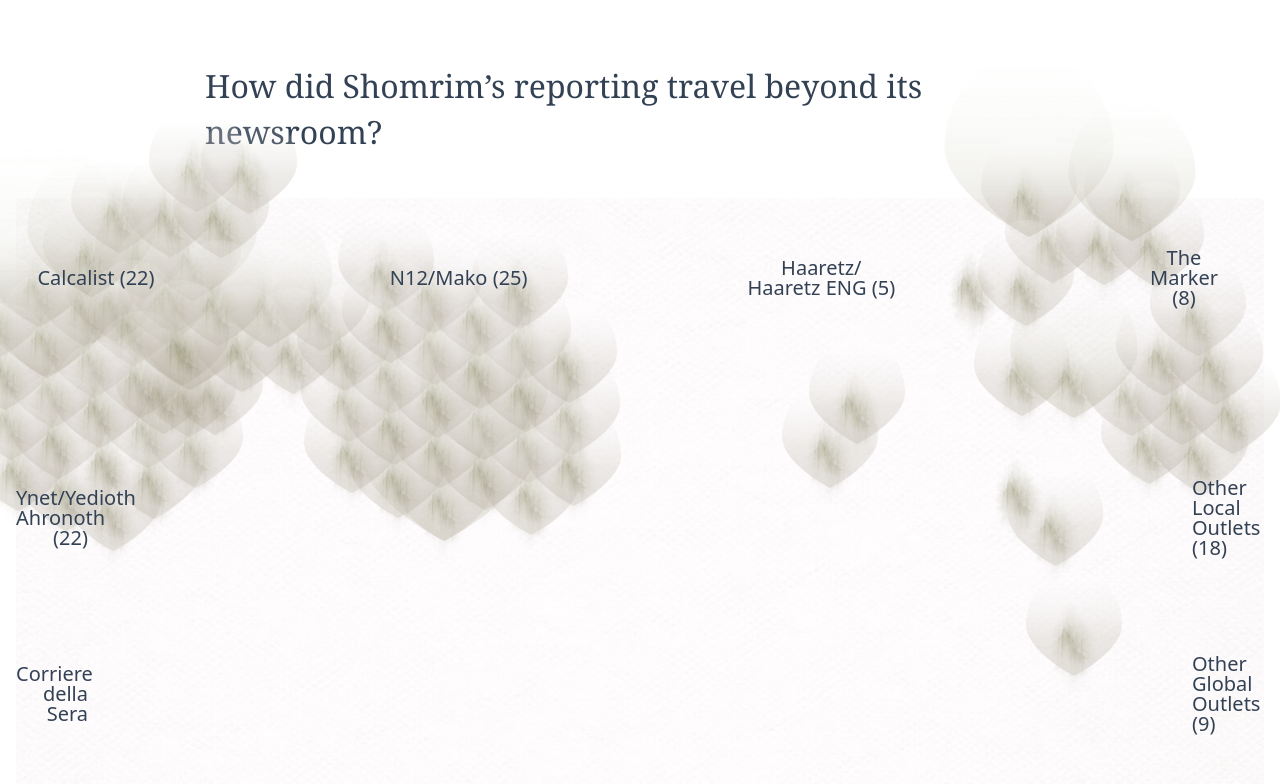
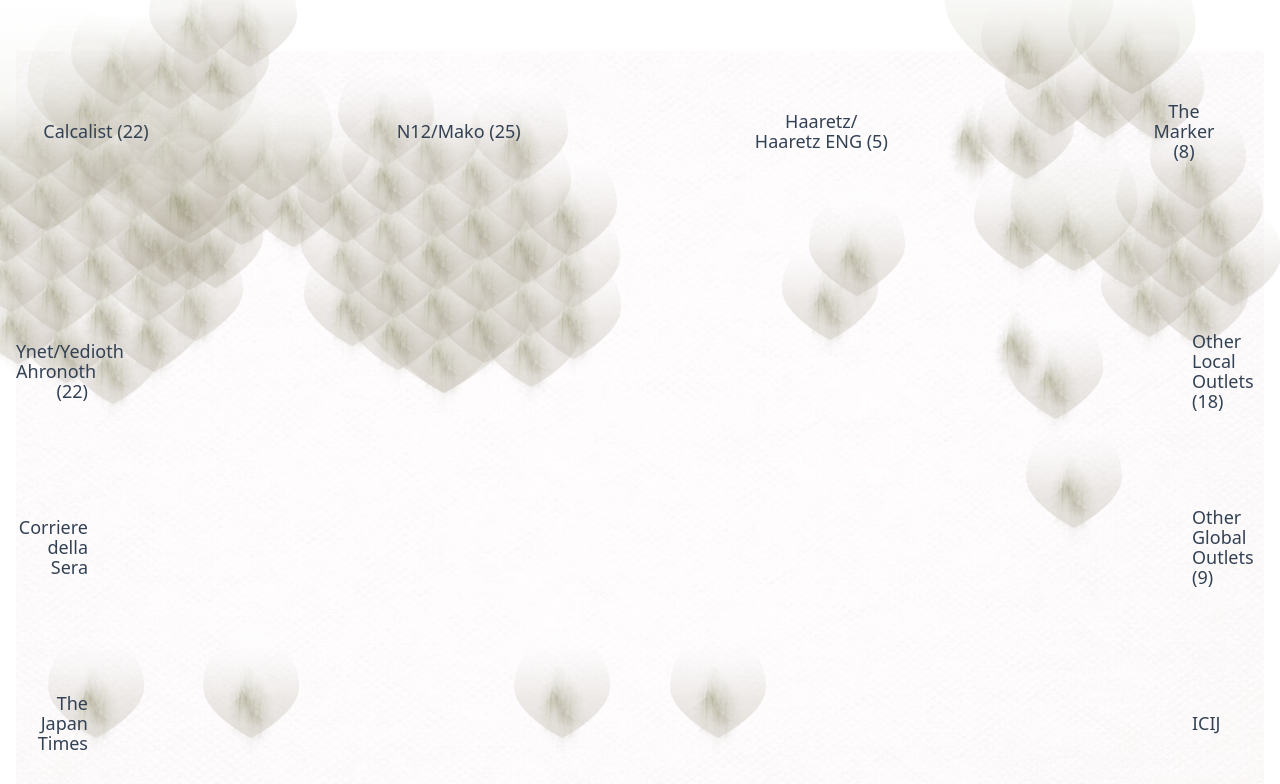
Before and after one commit to Shomrim-news/Report2025, a SvelteKit app: page / in a window 1280 px wide. Shown: the part 7212-7996 px from the top of the page. Built offline with nearby package versions, Linux system fonts and the light colour scheme; a web font is replaced by a local one.

Commit message:
Revert body back to 18px

```diff
--- a/src/app.css
+++ b/src/app.css
@@ -10,7 +10,7 @@
   /* Font sizes */
   --text-xs: 0.75rem; /* 12px */
   --text-sm: 0.875rem; /* 14px */
-  --text-md: 1.25rem; /* 20px */
+  --text-md: 1.125rem; /* 18px */
   --text-lg: 1.375rem; /* 22px */
   --text-xl: 2rem; /* 32px */
   --text-2xl: 2.25rem; /* 36px */
@@ -18,7 +18,7 @@
   /* Line heights */
   --leading-xs: 1.375rem; /* 22px */
   --leading-sm: 2rem; /* 32px */
-  --leading-md: 2rem; /* 28px */
+  --leading-md: 1.8rem; /* 28px */
   --leading-lg: 1.9rem; /* 30px */
   --leading-xl: 2.9rem; /* 66px */
   --leading-2xl: 4.125rem; /* 66px */
```
